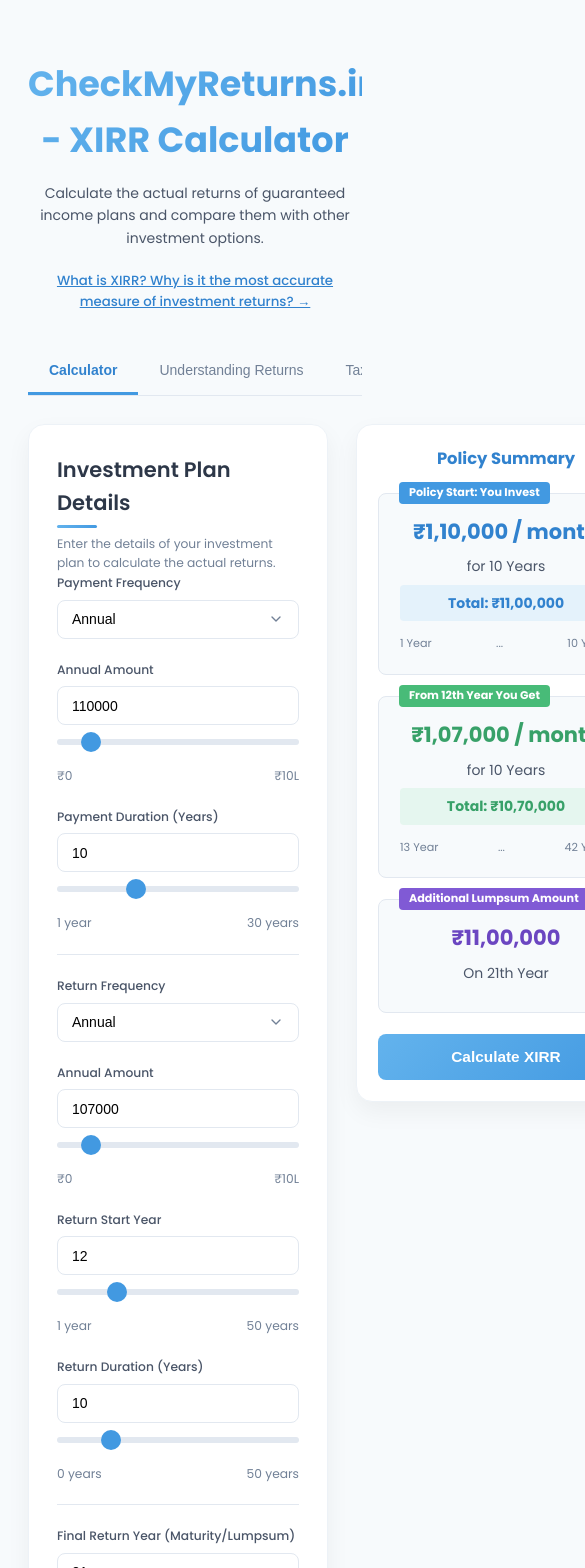
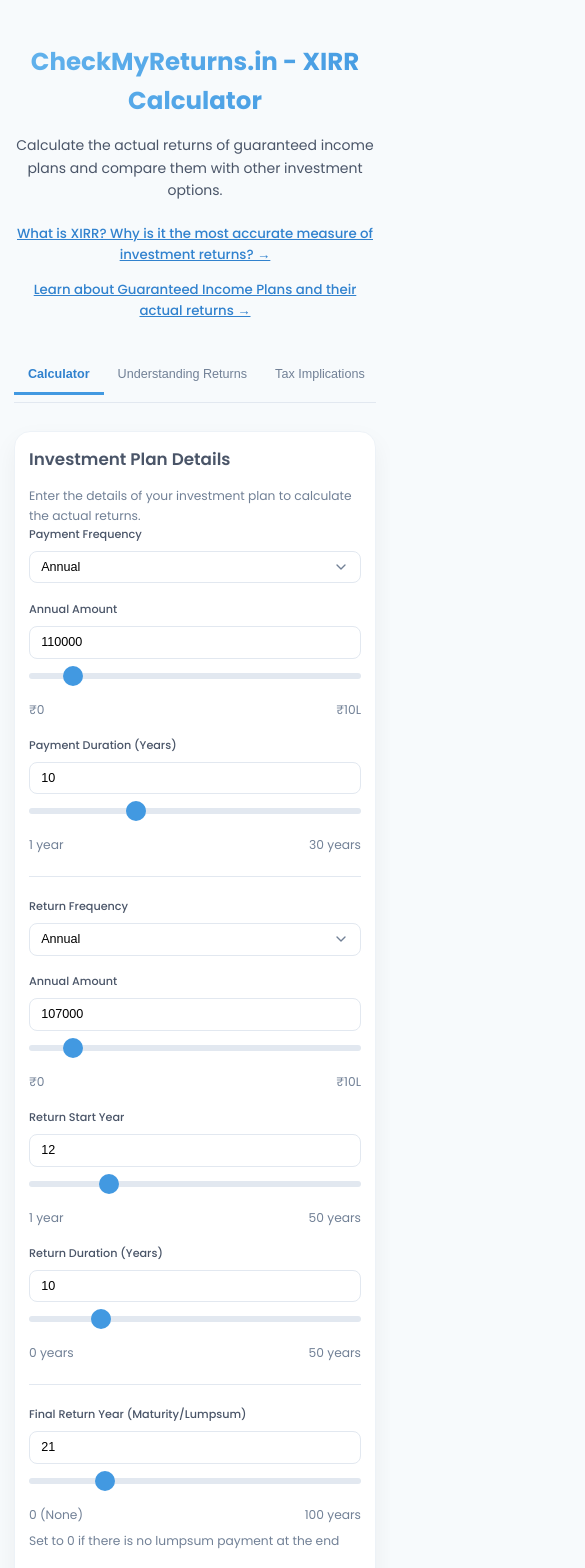
Before and after one commit to viv1/xirr-calculator, a React (Vite) app: page / in a window 390 px wide. Shown: the top 1568 px of the page, 585 px wide, since content can reach past the window. Built offline with nearby package versions, Linux system fonts and the light colour scheme.

Commit message:
Make app responsive for different screen sizes + fix UI bugs

```diff
--- a/src/App.css
+++ b/src/App.css
@@ -80,6 +80,26 @@
   .App-form-results {
     grid-template-columns: 1fr;
   }
+
+  .calculator-container {
+    grid-template-columns: 1fr !important;
+    display: flex !important;
+    flex-direction: column !important;
+  }
+
+  .policy-summary {
+    position: static !important;
+    margin-top: 2rem;
+    order: 2 !important;
+  }
+
+  .form-section {
+    order: 1 !important;
+  }
+
+  .result-grid {
+    grid-template-columns: 1fr !important;
+  }
 }
 
 @media (max-width: 768px) {
@@ -93,6 +113,40 @@
 
   .App-subtitle {
     font-size: 1rem;
+  }
+
+  .result-card {
+    padding: 1rem !important;
+  }
+
+  .result-label {
+    font-size: 0.9rem !important;
+  }
+
+  .result-value {
+    font-size: 1.1rem !important;
+  }
+
+  .highlight-value {
+    font-size: 1.4rem !important;
+  }
+}
+
+@media (max-width: 480px) {
+  .result-card {
+    padding: 0.75rem !important;
+  }
+
+  .result-label {
+    font-size: 0.85rem !important;
+  }
+
+  .result-value {
+    font-size: 1rem !important;
+  }
+
+  .highlight-value {
+    font-size: 1.3rem !important;
   }
 }
 
@@ -195,8 +249,201 @@
   gap: 2rem;
 }
 
+.policy-summary {
+  position: sticky;
+  top: 2rem;
+}
+
+/* Responsive styles for ResultsDisplay */
+.results-container {
+  width: 100%;
+}
+
+.result-card {
+  background-color: var(--neutral-lightest);
+  border-radius: 12px;
+  padding: 1.5rem;
+  margin-bottom: 1.5rem;
+  border-left: 4px solid var(--primary-main);
+  transition: all 0.3s ease;
+}
+
+.result-row {
+  display: flex;
+  justify-content: space-between;
+  align-items: center;
+  margin-bottom: 0.5rem;
+}
+
+.result-label {
+  font-size: 1rem;
+  color: var(--neutral-darker);
+  font-weight: 500;
+}
+
+.result-value {
+  font-size: 1.2rem;
+  font-weight: 600;
+  color: var(--neutral-darkest);
+}
+
+.highlight-value {
+  font-size: 1.5rem;
+  font-weight: 700;
+}
+
+.result-grid {
+  display: grid;
+  grid-template-columns: repeat(auto-fit, minmax(250px, 1fr));
+  gap: 1rem;
+}
+
 @media (max-width: 992px) {
-  .calculator-container {
+  .result-grid {
     grid-template-columns: 1fr;
   }
 }
+
+@media (max-width: 768px) {
+  .result-card {
+    padding: 1rem;
+  }
+
+  .result-label {
+    font-size: 0.9rem;
+  }
+
+  .result-value {
+    font-size: 1.1rem;
+  }
+
+  .highlight-value {
+    font-size: 1.4rem;
+  }
+}
+
+@media (max-width: 480px) {
+  .result-card {
+    padding: 0.75rem;
+  }
+
+  .result-label {
+    font-size: 0.85rem;
+  }
+
+  .result-value {
+    font-size: 1rem;
+  }
+
+  .highlight-value {
+    font-size: 1.3rem;
+  }
+}
+
+/* Responsive styles for Tabs */
+.tabs-container {
+  display: flex;
+  border-bottom: 1px solid var(--neutral-light);
+  margin-bottom: 2rem;
+  overflow-x: auto;
+  scrollbar-width: none;
+}
+
+.tabs-container::-webkit-scrollbar {
+  display: none;
+}
+
+.tab-button {
+  padding: 1rem 1.5rem;
+  background: transparent;
+  border: none;
+  border-bottom: 3px solid transparent;
+  color: var(--neutral-dark);
+  font-weight: 500;
+  font-size: 1rem;
+  cursor: pointer;
+  transition: all 0.2s;
+  white-space: nowrap;
+}
+
+.tab-button.active {
+  border-bottom-color: var(--primary-main);
+  color: var(--primary-dark);
+  font-weight: 600;
+}
+
+.tab-button:hover {
+  color: var(--primary-main);
+  background-color: var(--neutral-lightest);
+}
+
+@media (max-width: 768px) {
+  .tabs-container {
+    padding-bottom: 0.5rem;
+  }
+
+  .tab-button {
+    padding: 0.75rem 1rem;
+    font-size: 0.9rem;
+  }
+}
+
+@media (max-width: 480px) {
+  .tab-button {
+    padding: 0.6rem 0.8rem;
+    font-size: 0.85rem;
+  }
+}
+
+/* Responsive styles for form elements */
+.form-group {
+  margin-bottom: 1.5rem;
+}
+
+.form-label {
+  font-size: 0.875rem;
+  font-weight: 500;
+  color: var(--neutral-darker);
+  margin-bottom: 0.5rem;
+  display: flex;
+  align-items: center;
+}
+
+.form-input, .form-select {
+  padding: 0.75rem 1rem;
+  border: 1px solid var(--neutral-light);
+  border-radius: 8px;
+  font-size: 1rem;
+  width: 100%;
+}
+
+.form-slider {
+  width: 100%;
+  margin: 1rem 0;
+}
+
+@media (max-width: 768px) {
+  .form-group {
+    margin-bottom: 1.25rem;
+  }
+
+  .form-input, .form-select {
+    padding: 0.6rem 0.8rem;
+    font-size: 0.9rem;
+  }
+
+  .form-label {
+    font-size: 0.8rem;
+  }
+}
+
+@media (max-width: 480px) {
+  .form-group {
+    margin-bottom: 1rem;
+  }
+
+  .form-input, .form-select {
+    padding: 0.5rem 0.7rem;
+    font-size: 0.85rem;
+  }
+}
--- a/src/App.tsx
+++ b/src/App.tsx
@@ -48,17 +48,27 @@
 
   const scrollToXirrExplanation = () => {
     setActiveTab('info');
+    // Scroll to top after tab change
+    window.scrollTo({
+      top: 0,
+      behavior: 'smooth'
+    });
+  };
 
-    // Use setTimeout to ensure the tab change has completed
-    setTimeout(() => {
-      const xirrExplanation = document.getElementById('xirr-explanation');
-      if (xirrExplanation) {
-        xirrExplanation.scrollIntoView({
-          behavior: 'smooth',
-          block: 'start'
+  const scrollToGuaranteedPlans = () => {
+    setActiveTab('plans');
+    // Scroll to top after tab change
+    window.scrollTo({
+      top: 0,
+      behavior: 'smooth'
     });
+  };
+
+  const scrollToResults = () => {
+    const resultsElement = document.getElementById('results-section');
+    if (resultsElement) {
+      resultsElement.scrollIntoView({ behavior: 'smooth' });
     }
-    }, 100);
   };
 
   const handleFormChange = (plan: InvestmentPlan) => {
@@ -72,6 +82,7 @@
     setCurrentPlan(plan);
     calculateReturns(plan);
     setHasChanges(false);
+    scrollToResults(); // Scroll to results after calculation
   };
 
   const handleReset = () => {
@@ -114,29 +125,51 @@
           >
             What is XIRR? Why is it the most accurate measure of investment returns? →
           </a>
+          <br />
+          <a
+            href="#"
+            onClick={(e) => {
+              e.preventDefault();
+              scrollToGuaranteedPlans();
+            }}
+            style={{
+              color: colors.primary.dark,
+              textDecoration: 'underline',
+              fontWeight: 500,
+              fontSize: '0.95rem',
+              display: 'inline-block',
+              margin: '0.5rem 0'
+            }}
+          >
+            Learn about Guaranteed Income Plans and their actual returns →
+          </a>
         </motion.div>
       </motion.div>
 
-      <Tabs>
+      <Tabs className="tabs-container">
         <TabButton
+          className={`tab-button ${activeTab === 'calculator' ? 'active' : ''}`}
           isActive={activeTab === 'calculator'}
           onClick={() => handleTabChange('calculator')}
         >
           Calculator
         </TabButton>
         <TabButton
+          className={`tab-button ${activeTab === 'info' ? 'active' : ''}`}
           isActive={activeTab === 'info'}
           onClick={() => handleTabChange('info')}
         >
           Understanding Returns
         </TabButton>
         <TabButton
+          className={`tab-button ${activeTab === 'tax' ? 'active' : ''}`}
           isActive={activeTab === 'tax'}
           onClick={() => handleTabChange('tax')}
         >
           Tax Implications
         </TabButton>
         <TabButton
+          className={`tab-button ${activeTab === 'plans' ? 'active' : ''}`}
           isActive={activeTab === 'plans'}
           onClick={() => handleTabChange('plans')}
         >
@@ -146,13 +179,8 @@
 
       {activeTab === 'calculator' && (
         <>
-          <div style={{
-            display: 'grid',
-            gridTemplateColumns: 'minmax(300px, 1fr) minmax(300px, 1fr)',
-            gap: '2rem',
-            alignItems: 'start'
-          }}>
-            <div>
+          <div className="calculator-container">
+            <div className="form-section">
               <InvestmentForm
                 onCalculate={handleCalculate}
                 onReset={handleReset}
@@ -160,6 +188,7 @@
                 onTabChange={handleTabChange}
                 onFormChange={handleFormChange}
                 currentPlan={currentPlan}
+                scrollToResults={scrollToResults}
               />
 
               {error && (
@@ -182,12 +211,11 @@
             </div>
 
             <motion.div
+              className="policy-summary"
               initial={{ opacity: 0, x: 20 }}
               animate={{ opacity: 1, x: 0 }}
               transition={{ delay: 0.3 }}
               style={{
-                position: 'sticky',
-                top: '2rem',
                 backgroundColor: colors.neutral.white,
                 borderRadius: '16px',
                 padding: '1.5rem',
@@ -325,9 +353,9 @@
                       (() => {
                         const firstReturn = result.cashflows.filter(cf => cf.amount > 0)[0];
                         return firstReturn && firstReturn.date ?
-                          (new Date(firstReturn.date).getFullYear() - 2025 + 1) : 13;
+                          (new Date(firstReturn.date).getFullYear() - new Date().getFullYear() + 1) : currentPlan.returnStartYear;
                       })() :
-                      13)) :
+                      currentPlan.returnStartYear)) :
                     currentPlan.returnStartYear}th Year You Get
                 </div>
 
@@ -385,10 +413,10 @@
                       (() => {
                         const firstReturn = result.cashflows.filter(cf => cf.amount > 0)[0];
                         return firstReturn && firstReturn.date ?
-                          (new Date(firstReturn.date).getFullYear() - 2025 + 1) : 13;
+                          (new Date(firstReturn.date).getFullYear() - new Date().getFullYear() + 1) : currentPlan.returnStartYear;
                       })() :
-                      13)) :
-                    13} Year</span>
+                      currentPlan.returnStartYear)) :
+                    currentPlan.returnStartYear} Year</span>
                   <span>...</span>
                   <span>{result && result.cashflows ?
                     Math.max(1, Math.min(100, result.cashflows.filter(cf => cf.amount > 0 && cf.amount < 100000).length > 0 ?
@@ -396,10 +424,10 @@
                         const lastReturns = result.cashflows.filter(cf => cf.amount > 0 && cf.amount < 100000);
                         const lastReturn = lastReturns.length > 0 ? lastReturns[lastReturns.length - 1] : null;
                         return lastReturn && lastReturn.date ?
-                          (new Date(lastReturn.date).getFullYear() - 2025 + 1) : 42;
+                          (new Date(lastReturn.date).getFullYear() - new Date().getFullYear() + currentPlan.returnStartYear) : (currentPlan.returnStartYear + currentPlan.returnYears - 1);
                       })() :
-                      42)) :
-                    42} Years</span>
+                      (currentPlan.returnStartYear + currentPlan.returnYears - 1))) :
+                    (currentPlan.returnStartYear + currentPlan.returnYears - 1)} Years</span>
                 </div>
               </div>
 
@@ -446,9 +474,9 @@
                       (() => {
                         const lumpsum = result.cashflows.filter(cf => cf.amount > 100000)[0];
                         return lumpsum && lumpsum.date ?
-                          (new Date(lumpsum.date).getFullYear() - 2025 + 1) : 42;
+                          (new Date(lumpsum.date).getFullYear() - new Date().getFullYear() + 1) : currentPlan.finalReturnYear;
                       })() :
-                      42}th Year
+                      currentPlan.finalReturnYear} Year
                   </div>
                 </div>
               )}
@@ -516,11 +544,19 @@
           </div>
 
           {result && (
+            <div
+              id="results-section"
+              style={{
+                marginTop: '2rem',
+                width: '100%'
+              }}
+            >
               <ResultsDisplay
                 result={result}
                 onTabChange={handleTabChange}
                 hasChanges={hasChanges}
               />
+            </div>
           )}
         </>
       )}
--- a/src/components/InvestmentForm.tsx
+++ b/src/components/InvestmentForm.tsx
@@ -28,6 +28,7 @@
   onTabChange?: (tab: string) => void;
   onFormChange?: (plan: InvestmentPlan) => void;
   currentPlan?: InvestmentPlan;
+  scrollToResults?: () => void;
 }
 
 // Default investment plan values
@@ -96,13 +97,13 @@
     case TaxBracket.THIRTY:
       return '30% Tax Bracket';
     case TaxBracket.SURCHARGE_FIFTY_LAKHS:
-      return '30% + 10% Surcharge (Income > ₹50L)';
+      return '30% + 10% Surcharge (Income above ₹50L)';
     case TaxBracket.SURCHARGE_ONE_CRORE:
-      return '30% + 15% Surcharge (Income > ₹1Cr)';
+      return '30% + 15% Surcharge (Income above ₹1Cr)';
     case TaxBracket.SURCHARGE_TWO_CRORE:
-      return '30% + 25% Surcharge (Income > ₹2Cr)';
+      return '30% + 25% Surcharge (Income above ₹2Cr)';
     case TaxBracket.SURCHARGE_FIVE_CRORE:
-      return '30% + 37% Surcharge (Income > ₹5Cr)';
+      return '30% + 37% Surcharge (Income above ₹5Cr)';
     default:
       return 'No Tax (0%)';
   }
@@ -114,7 +115,8 @@
   loading,
   onTabChange,
   onFormChange,
-  currentPlan
+  currentPlan,
+  scrollToResults
 }) => {
   const [formData, setFormData] = useState<InvestmentPlan>(currentPlan || defaultPlanValues);
   const [errors, setErrors] = useState<Record<string, string>>({});
@@ -196,7 +198,7 @@
       const lastRegularReturnYear = formData.returnStartYear + formData.returnYears - 1;
 
       if (formData.finalReturnYear > 0 && formData.finalReturnYear < lastRegularReturnYear) {
-        newErrors.finalReturnYear = 'Final return year must be after or equal to the last regular return year';
+        newErrors.finalReturnYear = `Final return year must be after or equal to the last regular return year (Year ${lastRegularReturnYear})`;
       }
     }
 
@@ -210,16 +212,12 @@
     if (validateForm()) {
       onCalculate(formData);
 
-      // Improved scroll to results section with a slight delay to ensure rendering is complete
-      setTimeout(() => {
-        const resultsSection = document.getElementById('results-section');
-        if (resultsSection) {
-          resultsSection.scrollIntoView({
-            behavior: 'smooth',
-            block: 'start'
-          });
-        }
-      }, 100);
+      // Use the scrollToResults function if provided
+      if (scrollToResults) {
+        setTimeout(() => {
+          scrollToResults();
+        }, 100);
+      }
     }
   };
 
@@ -244,9 +242,10 @@
 
       <FormContainer as="form" onSubmit={handleSubmit}>
         <motion.div variants={slideUp}>
-          <FormGroup>
-            <Label htmlFor="paymentFrequency">Payment Frequency</Label>
+          <FormGroup className="form-group">
+            <Label className="form-label" htmlFor="paymentFrequency">Payment Frequency</Label>
             <Select
+              className="form-select"
               id="paymentFrequency"
               name="paymentFrequency"
               value={formData.paymentFrequency}
@@ -260,10 +259,11 @@
             </Select>
           </FormGroup>
 
-          <FormGroup>
-            <Label htmlFor="annualPayment">{paymentDisplay.label}</Label>
+          <FormGroup className="form-group">
+            <Label className="form-label" htmlFor="annualPayment">{paymentDisplay.label}</Label>
             <Flex>
               <Input
+                className="form-input"
                 type="number"
                 id="annualPayment"
                 name="annualPayment"
@@ -293,6 +293,7 @@
               />
             </Flex>
             <Slider
+              className="form-slider"
               id="annualPayment-slider"
               min="0"
               max="1000000"
@@ -324,8 +325,8 @@
             {errors.annualPayment && <ErrorText>{errors.annualPayment}</ErrorText>}
           </FormGroup>
 
-          <FormGroup>
-            <Label htmlFor="paymentYears">Payment Duration (Years)</Label>
+          <FormGroup className="form-group">
+            <Label className="form-label" htmlFor="paymentYears">Payment Duration (Years)</Label>
             <Flex>
               <Input
                 type="number"
@@ -340,6 +341,7 @@
               />
             </Flex>
             <Slider
+              className="form-slider"
               id="paymentYears-slider"
               min="1"
               max="30"
@@ -357,9 +359,10 @@
 
           <Divider style={{ margin: '1.5rem 0' }} />
 
-          <FormGroup>
-            <Label htmlFor="returnFrequency">Return Frequency</Label>
+          <FormGroup className="form-group">
+            <Label className="form-label" htmlFor="returnFrequency">Return Frequency</Label>
             <Select
+              className="form-select"
               id="returnFrequency"
               name="returnFrequency"
               value={formData.returnFrequency}
@@ -437,7 +440,7 @@
           </FormGroup>
 
           <FormGroup>
-            <Label htmlFor="returnStartYear">Return Start Year</Label>
+            <Label className="form-label" htmlFor="returnStartYear">Return Start Year</Label>
             <Flex>
               <Input
                 type="number"
@@ -452,6 +455,7 @@
               />
             </Flex>
             <Slider
+              className="form-slider"
               id="returnStartYear-slider"
               min="1"
               max="50"
@@ -501,7 +505,7 @@
           <Divider style={{ margin: '1.5rem 0' }} />
 
           <FormGroup>
-            <Label htmlFor="finalReturnYear">Final Return Year (Maturity/Lumpsum)</Label>
+            <Label className="form-label" htmlFor="finalReturnYear">Final Return Year (Maturity/Lumpsum)</Label>
             <Flex>
               <Input
                 type="number"
@@ -535,7 +539,7 @@
           </FormGroup>
 
           <FormGroup>
-            <Label htmlFor="finalReturnAmount">Final Return Amount (Maturity/Lumpsum)</Label>
+            <Label className="form-label" htmlFor="finalReturnAmount">Final Return Amount (Maturity/Lumpsum)</Label>
             <Flex>
               <Input
                 type="number"
@@ -564,8 +568,8 @@
 
           <Divider style={{ margin: '1.5rem 0' }} />
 
-          <FormGroup>
-            <Label htmlFor="taxBracket">Your Tax Bracket</Label>
+          <FormGroup className="form-group">
+            <Label className="form-label" htmlFor="taxBracket">Your Tax Bracket</Label>
             <Select
               id="taxBracket"
               name="taxBracket"
@@ -580,10 +584,10 @@
               <option value={TaxBracket.TWENTY.toString()}>20% Tax Bracket</option>
               <option value={TaxBracket.TWENTY_FIVE.toString()}>25% Tax Bracket</option>
               <option value={TaxBracket.THIRTY.toString()}>30% Tax Bracket</option>
-              <option value={TaxBracket.SURCHARGE_FIFTY_LAKHS.toString()}>30% + 10% Surcharge (Income &gt; ₹50L)</option>
-              <option value={TaxBracket.SURCHARGE_ONE_CRORE.toString()}>30% + 15% Surcharge (Income &gt; ₹1Cr)</option>
-              <option value={TaxBracket.SURCHARGE_TWO_CRORE.toString()}>30% + 25% Surcharge (Income &gt; ₹2Cr)</option>
-              <option value={TaxBracket.SURCHARGE_FIVE_CRORE.toString()}>30% + 37% Surcharge (Income &gt; ₹5Cr)</option>
+              <option value={TaxBracket.SURCHARGE_FIFTY_LAKHS.toString()}>30% + 10% Surcharge (Income above ₹50L)</option>
+              <option value={TaxBracket.SURCHARGE_ONE_CRORE.toString()}>30% + 15% Surcharge (Income above ₹1Cr)</option>
+              <option value={TaxBracket.SURCHARGE_TWO_CRORE.toString()}>30% + 25% Surcharge (Income above ₹2Cr)</option>
+              <option value={TaxBracket.SURCHARGE_FIVE_CRORE.toString()}>30% + 37% Surcharge (Income above ₹5Cr)</option>
             </Select>
             <InfoText>
               This helps calculate tax-adjusted returns. For tax-free investments like PPF, select "No Tax".
--- a/src/components/StyledComponents.tsx
+++ b/src/components/StyledComponents.tsx
@@ -55,6 +55,10 @@
   font-family: 'Poppins', sans-serif;
   background-color: ${colors.neutral.lightest};
   min-height: 100vh;
+
+  @media (max-width: 768px) {
+    padding: 1rem;
+  }
 `;
 
 export const Card = styled(motion.div)`
@@ -70,6 +74,14 @@
   &:hover {
     box-shadow: 0 15px 35px rgba(0, 0, 0, 0.1);
     transform: translateY(-2px);
+  }
+
+  @media (max-width: 768px) {
+    padding: 1.5rem;
+  }
+
+  @media (max-width: 480px) {
+    padding: 1rem;
   }
 `;
 
@@ -94,24 +106,28 @@
   -webkit-background-clip: text;
   -webkit-text-fill-color: transparent;
   background-clip: text;
+
+  @media (max-width: 768px) {
+    font-size: 2rem;
+  }
+
+  @media (max-width: 480px) {
+    font-size: 1.75rem;
+  }
 `;
 
 export const Subtitle = styled.h2`
   font-size: 1.5rem;
   font-weight: 600;
-  color: ${colors.neutral.darkest};
+  color: ${colors.neutral.darker};
   margin-bottom: 1rem;
-  position: relative;
 
-  &:after {
-    content: '';
-    position: absolute;
-    bottom: -8px;
-    left: 0;
-    width: 40px;
-    height: 3px;
-    background: ${colors.gradient.blue};
-    border-radius: 3px;
+  @media (max-width: 768px) {
+    font-size: 1.3rem;
+  }
+
+  @media (max-width: 480px) {
+    font-size: 1.2rem;
   }
 `;
 
@@ -140,6 +156,10 @@
   flex-direction: column;
   margin-bottom: 1.5rem;
   position: relative;
+
+  @media (max-width: 480px) {
+    margin-bottom: 1.25rem;
+  }
 `;
 
 export const Label = styled.label`
@@ -153,6 +173,10 @@
   svg {
     margin-left: 0.5rem;
     color: ${colors.neutral.dark};
+  }
+
+  @media (max-width: 480px) {
+    font-size: 0.8rem;
   }
 `;
 
@@ -173,6 +197,11 @@
   &:disabled {
     background-color: ${colors.neutral.lighter};
     cursor: not-allowed;
+  }
+
+  @media (max-width: 480px) {
+    padding: 0.6rem 0.8rem;
+    font-size: 0.9rem;
   }
 `;
 
@@ -198,6 +227,13 @@
   &:disabled {
     background-color: ${colors.neutral.lighter};
     cursor: not-allowed;
+  }
+
+  @media (max-width: 480px) {
+    padding: 0.6rem 0.8rem;
+    font-size: 0.9rem;
+    padding-right: 2.2rem;
+    background-position: right 0.8rem center;
   }
 `;
 
@@ -262,32 +298,37 @@
   border: none;
   border-radius: 8px;
   font-size: 1rem;
-  font-weight: 600;
+  font-weight: 500;
   cursor: pointer;
   transition: all 0.2s;
-  display: flex;
+  display: inline-flex;
   align-items: center;
   justify-content: center;
-  gap: 0.5rem;
+
+  svg {
+    margin-right: 0.5rem;
+  }
 
   &:hover {
-    box-shadow: 0 4px 12px rgba(66, 153, 225, 0.3);
+    transform: translateY(-2px);
+    box-shadow: 0 4px 12px rgba(66, 153, 225, 0.2);
   }
 
   &:disabled {
-    background: ${colors.neutral.medium};
+    opacity: 0.7;
     cursor: not-allowed;
+    transform: none;
     box-shadow: none;
   }
 
-  svg {
-    width: 18px;
-    height: 18px;
+  @media (max-width: 480px) {
+    padding: 0.6rem 1.2rem;
+    font-size: 0.9rem;
   }
 `;
 
 export const SecondaryButton = styled(Button)`
-  background: ${colors.neutral.white};
+  background: white;
   color: ${colors.primary.main};
   border: 1px solid ${colors.primary.main};
 
@@ -296,10 +337,9 @@
     box-shadow: 0 4px 12px rgba(66, 153, 225, 0.1);
   }
 
-  &:disabled {
-    background: ${colors.neutral.white};
-    border-color: ${colors.neutral.medium};
-    color: ${colors.neutral.medium};
+  @media (max-width: 480px) {
+    padding: 0.6rem 1.2rem;
+    font-size: 0.9rem;
   }
 `;
 
@@ -427,6 +467,10 @@
   &::-webkit-scrollbar {
     display: none;
   }
+
+  @media (max-width: 768px) {
+    padding-bottom: 0.5rem;
+  }
 `;
 
 export const TabButton = styled.button<{ isActive?: boolean }>`
@@ -446,8 +490,9 @@
     background-color: ${colors.neutral.lightest};
   }
 
-  &:focus {
-    outline: none;
+  @media (max-width: 768px) {
+    padding: 0.75rem 1rem;
+    font-size: 0.9rem;
   }
 `;
 
--- a/src/index.css
+++ b/src/index.css
@@ -149,3 +149,17 @@
     padding: 1rem;
   }
 }
+
+/* Add responsive grid layout */
+.calculator-container {
+  display: grid;
+  grid-template-columns: 1fr;
+  gap: 2rem;
+  align-items: start;
+}
+
+@media (min-width: 768px) {
+  .calculator-container {
+    grid-template-columns: minmax(300px, 1fr) minmax(300px, 1fr);
+  }
+}
--- a/src/utils/financialCalculations.ts
+++ b/src/utils/financialCalculations.ts
@@ -156,7 +156,8 @@
 
   const cashFlows: number[] = [];
   const dates: Date[] = [];
-  const startDate = new Date('2025-01-01'); // Set start date to January 1, 2025
+  const currentYear = new Date().getFullYear();
+  const startDate = new Date(`${currentYear}-01-01`); // Set start date to January 1 of current year
 
   // Add payments (negative cash flows)
   if (paymentFrequency === PaymentFrequency.ANNUAL) {
```
Also changed, not shown: src/components/ResultsDisplay.tsx (+41 -39 lines). Lines whose indentation alone changed are shown as unchanged.
